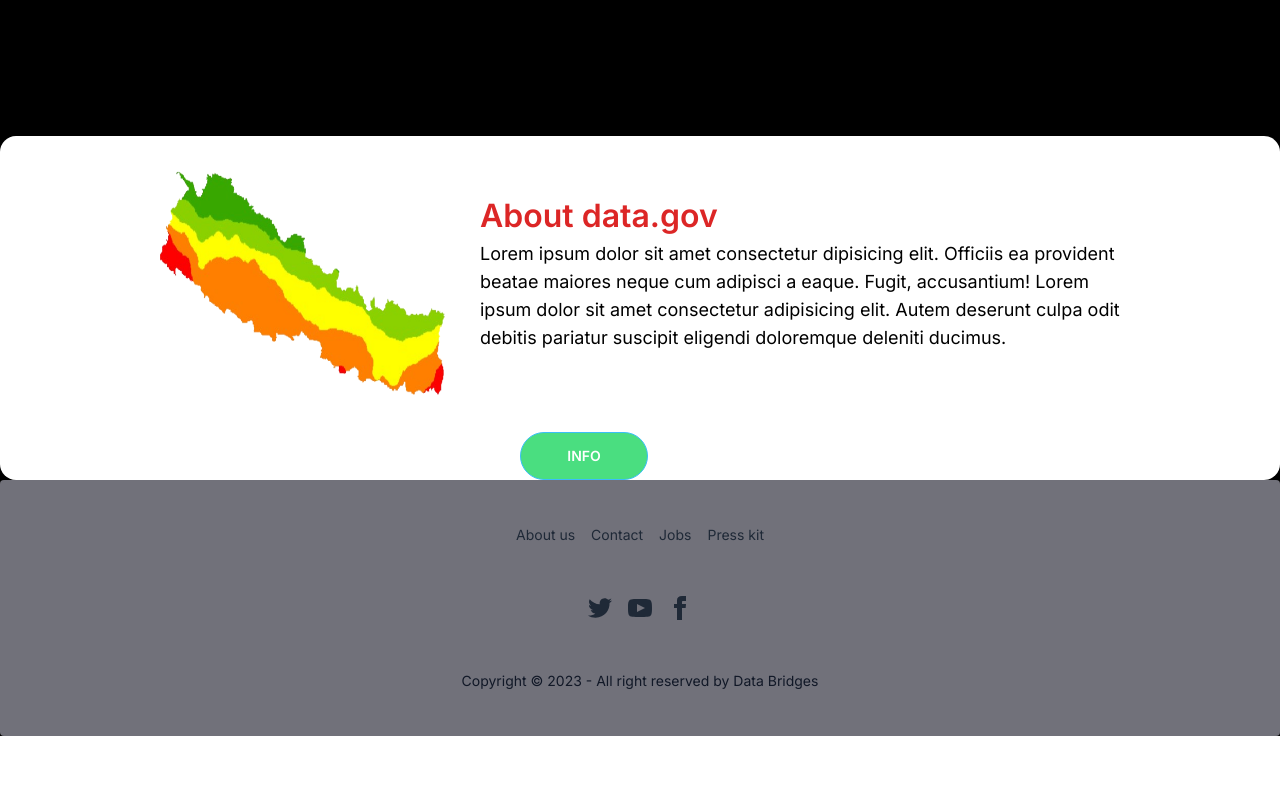
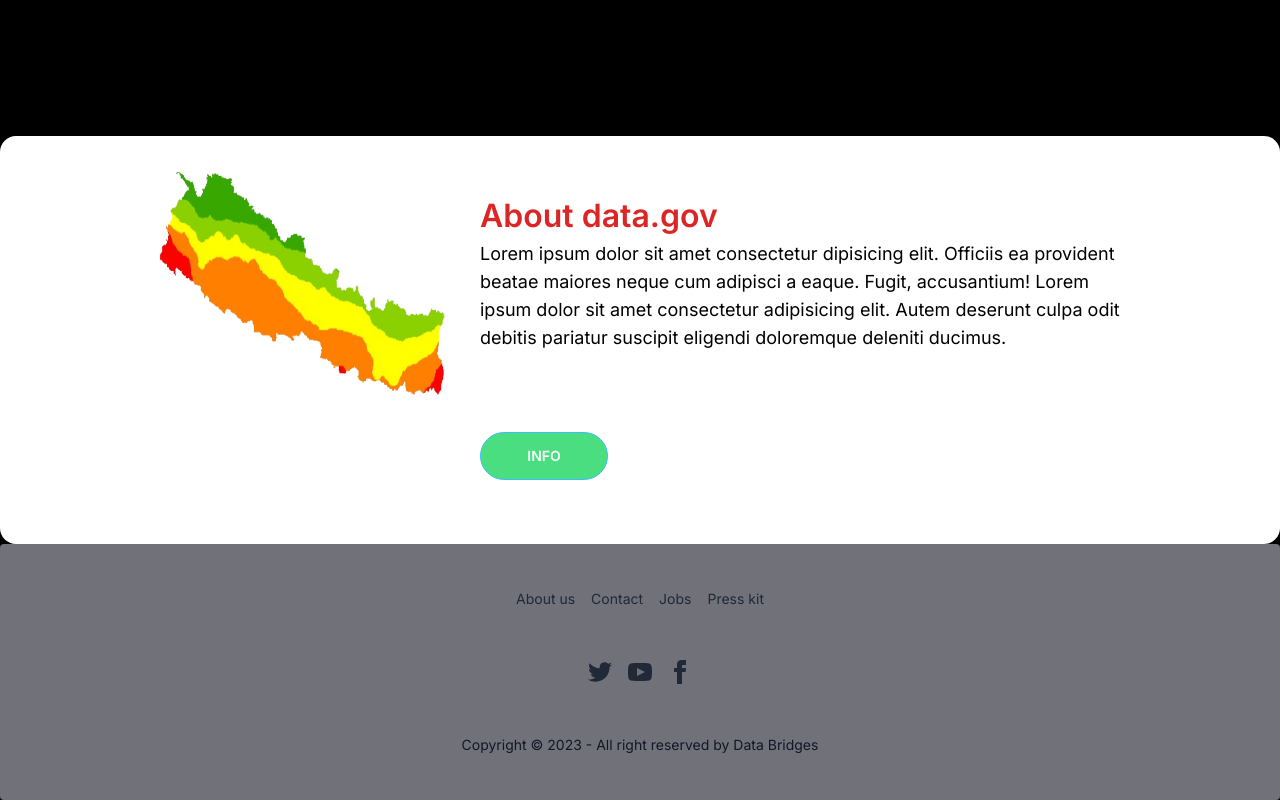
Before and after one commit to bhattaraisushma/DataB, a Next.js app in the folder frontend/: page / in a window 1280 px wide. Shown: the part 808-1608 px from the top of the page. Before the commit the page ends 1544 px from the top, so only its background shows below. Built offline with nearby package versions, Linux system fonts and the light colour scheme.

Commit message:
committing

```diff
--- a/frontend/app/page.js
+++ b/frontend/app/page.js
@@ -39,7 +39,7 @@
             elit. Autem deserunt culpa odit debitis pariatur suscipit eligendi
             doloremque deleniti ducimus.
           </p>
-          <button className="btn btn-info rounded-[12rem]  bg-green-400 w-[8rem] text-white mt-[5rem]  ml-10">
+          <button className="btn btn-info rounded-[12rem]  bg-green-400 w-[8rem] text-white mt-[5rem]   mb-16   ">
             Info
           </button>
         </div>
```
